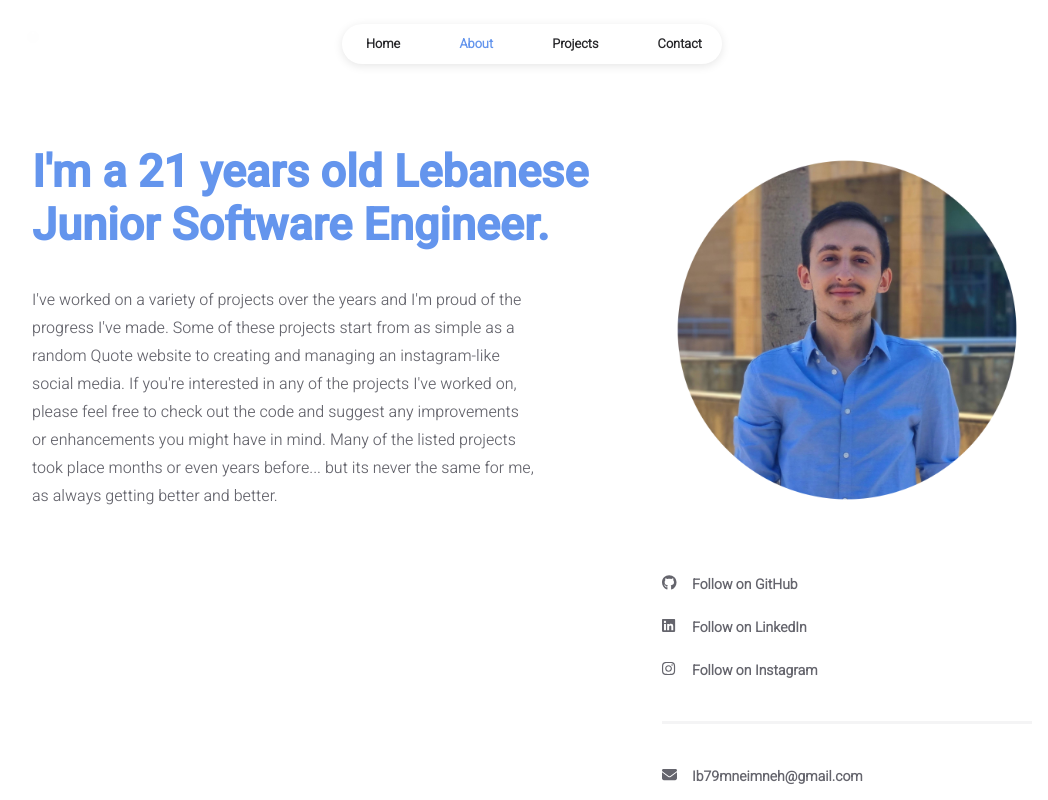
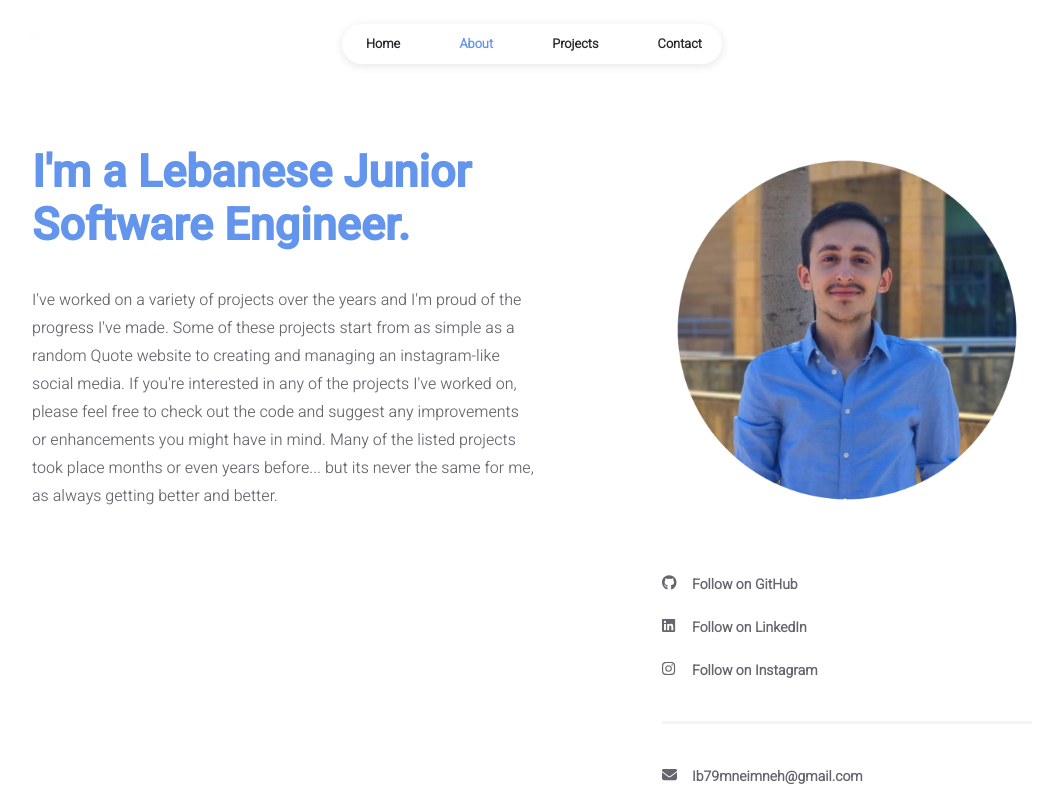
Before and after one commit to Ibrahim-Mneimneh/Portfolio, a React (Create React App) app: page /about in a window 1280 px wide. Shown: the top 800 px of the page, without its empty margins (108-1156 px from the left). Built offline with nearby package versions, Linux system fonts and the light colour scheme.

Commit message:
Update user.js

```diff
--- a/src/data/user.js
+++ b/src/data/user.js
@@ -25,7 +25,7 @@ const INFO = {
 	},
 
 	about: {
-		title: "I'm a 21 years old Lebanese Junior Software Engineer.",
+		title: "I'm a Lebanese Junior Software Engineer.",
 		description:
 			"I've worked on a variety of projects over the years and I'm proud of the progress I've made. Some of these projects start from as simple as a random Quote website to creating and managing an instagram-like social media. If you're interested in any of the projects I've worked on, please feel free to check out the code and suggest any improvements or enhancements you might have in mind. Many of the listed projects took place months or even years before... but its never the same for me, as always getting better and better.",
 	},
```
